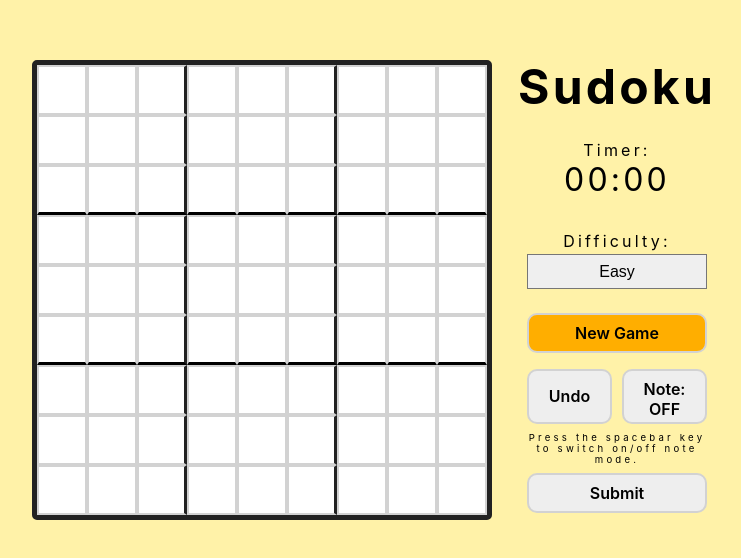
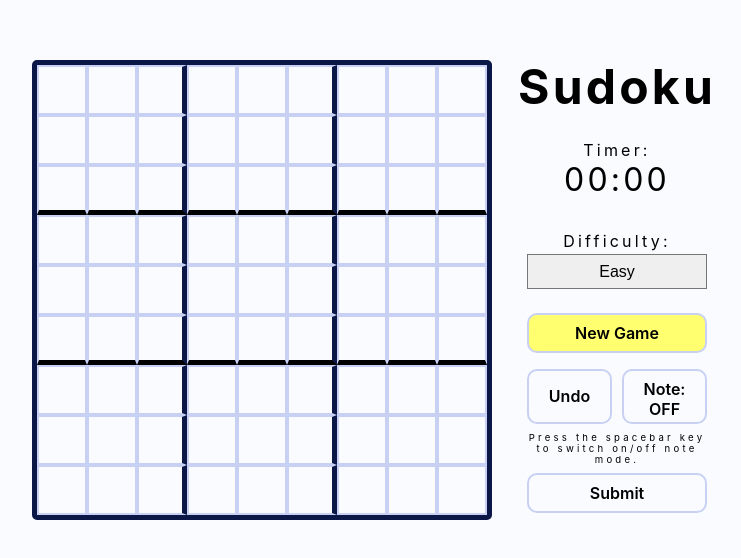
Before and after one commit to tangyvo/sudoku, a React (Create React App) app: page / in a window 1280 px wide. Shown: the part 110-668 px from the top of the page, without its empty margins (253-994 px from the left). Built offline with nearby package versions, Linux system fonts and the light colour scheme.

Commit message:
refactor

```diff
--- a/src/App.js
+++ b/src/App.js
@@ -38,7 +38,7 @@ const App = () => {
     setIsFullGrid(false);
   };
 
-  // API CALL FETCH NEW SUDOKU PUZZLE
+  // API CALL TO FETCH NEW SUDOKU PUZZLE
   const getNewPuzzle = () => {
     console.log("difficulty", difficulty);
     const api = `https://sugoku.herokuapp.com/board?difficulty=${difficulty}`;
@@ -79,7 +79,7 @@ const App = () => {
       }
     }
 
-    // WON - FREEZE TIMER AND SET WIN STATE
+    // IF WON - FREEZE TIMER AND SET WIN STATE
     if (!noMatch) {
       setError(false);
       setHasWon(true);
@@ -98,12 +98,21 @@ const App = () => {
       return;
     }
 
-    // FORMAT THE TIME TO 00:00
     let seconds = 0;
+    const timeRef = setInterval(() => {
+      seconds += 1;
+      formatTime(seconds);
+    }, 1000);
+
+    return () => {
+      clearInterval(timeRef);
+    };
+  }, [isPlaying, hasWon]);
+
+  // FORMAT TIME TO 00:00
+  const formatTime = (seconds) => {
         let mins;
         let sec = 0;
-    const timeRef = setInterval(() => {
-      seconds += 1;
     if (seconds >= 60) {
       mins = Math.floor(seconds / 60);
       sec = seconds % 60;
@@ -115,12 +124,7 @@ const App = () => {
     sec = sec === 0 ? "00" : sec <= 9 ? `0${sec}` : sec;
     let time = `${mins}:${sec}`;
     setTimer(time);
-    }, 1000);
-
-    return () => {
-      clearInterval(timeRef);
   };
-  }, [isPlaying, hasWon]);
 
   // ADD NUMBER INPUT TO GRID
   const userInput = (e, index) => {
@@ -153,11 +157,16 @@ const App = () => {
 
   // CHECKS KEY IS PRESSED AND CALLS REVEVANT FUNCTION
   const handleKeypress = (e) => {
+    // UP, DOWN, LEFT AND RIGHT ARROW KEYS
     if (e.keyCode >= 37 && e.keyCode <= 40) {
       handleSetFocus(e.keyCode);
-    } else if (isPlaying && e.keyCode === 32) {
-      handleNoteMode();
-    } else if (e.keyCode >= 49 && e.keyCode <= 57 && focus && noteModeOn) {
+    }
+    // SPACEBAR KEY (TOGGLE NOTE MODE ON/OFF)
+    else if (isPlaying && e.keyCode === 32) {
+      setNoteModeOn(!noteModeOn);
+    }
+    // 1-9 NUBMER KEYS
+    else if (e.keyCode >= 49 && e.keyCode <= 57 && focus && noteModeOn) {
       handleNote(e.keyCode);
     } else {
       return;
@@ -181,11 +190,7 @@ const App = () => {
     setNoteArr(noteArrayCopy);
   };
 
-// TOGGLE BETWEEN ON/OFF NOTE MODE
-  const handleNoteMode = () => {
-    setNoteModeOn(!noteModeOn);
-  };
-
+  // UPDATE FOCUS STATE WHEN UP, DOWN, LEFT AND ARROW KEYS ARE PRESSED
   const handleSetFocus = (key) => {
     let focusCopy = focus;
     if (key === 39) {
@@ -213,7 +218,7 @@ const App = () => {
     }
   };
 
-  // Re-focus cursor on input after turning off note mode
+  // REFOCUS CURSOR ON CURRENT INPUT BLOCK AFTER SWITCHING OFF NOTE MODE
   useEffect(() => {
     if (noteModeOn || !focus) return;
     let focusCopy = focus;
@@ -227,10 +232,7 @@ const App = () => {
     }
   }, [noteModeOn]);
 
-  const handleFocus = (index) => {
-    setFocus(index);
-  };
-
+  // UNDO - REVERT GRID TO LAST STATE
   const handleUndo = () => {
     let lastStep = gridHistory.length - 2;
     if (lastStep < 0) return;
@@ -247,7 +249,7 @@ const App = () => {
           originalGrid={originalGrid}
           userInput={userInput}
           focus={focus}
-          handleFocus={handleFocus}
+          handleFocus={(index) => setFocus(index)}
           isPlaying={isPlaying}
           noteModeOn={noteModeOn}
           noteArr={noteArr}
@@ -261,7 +263,7 @@ const App = () => {
           error={error}
           undo={handleUndo}
           isPlaying={isPlaying}
-          handleNoteMode={handleNoteMode}
+          handleNoteMode={() => setNoteModeOn(!noteModeOn)}
           noteModeOn={noteModeOn}
           gridHistory={gridHistory}
         />
--- a/src/component/Block.jsx
+++ b/src/component/Block.jsx
@@ -16,7 +16,7 @@ const Block = ({
       {original !== "0" ? (
         <div
           id={index}
-          className={(index === focus ? "original-focus original" : "original")}
+          className={(index === focus ? "na-focus original" : "original")}
         >
           {original}
         </div>
@@ -24,7 +24,7 @@ const Block = ({
         <div
           id={index}
             onClick={() => handleFocus(index)}
-          className={(focus === index && noteModeOn) ? "note-mode notes" : "notes"}
+          className={(focus === index && noteModeOn) ? "note-mode notes" : focus === index ? "notes na-focus" : 'notes'}
         >
           {noteArr[1].map(val => (
             <div key={Math.random()} className={`note note${val} show`}>
--- a/src/index.scss
+++ b/src/index.scss
@@ -18,13 +18,12 @@ body {
 COLOUR VARIABLES
 ------------------- */
 
-$dark-gray: rgb(34, 34, 34);
-$gray: rgb(210, 210, 210);
-$light-gray: rgb(238, 238, 238);
-$primary: rgb(255, 242, 168);
-$accent: rgb(255, 174, 0);
-$note: rgb(124, 124, 255);
-
+$dark-primary: #0a1747;
+$primary: rgb(200, 209, 243);
+$white: rgb(250, 251, 255);
+$lighter-gray: rgb(223, 229, 250);
+$accent: rgb(255, 255, 112);
+$secondary: rgb(130, 130, 245);
 /* -------------------
 TYPOGRAPHY
 ------------------- */
@@ -65,7 +64,7 @@ LAYOUT
   justify-content: center;
   align-items: center;
   min-height: 100vh;
-  background-color: $primary;
+  background-color: $white;
   position: relative;
 }
 
@@ -73,12 +72,12 @@ LAYOUT
   display: grid;
   grid-template-columns: repeat(9, 1fr);
   grid-template-rows: repeat(9, 1fr);
-  border: 5px solid $dark-gray;
+  border: 5px solid $dark-primary;
   border-radius: 5px;
 
   :nth-child(9n-6),
   :nth-child(9n-3) {
-    border-right: 3px solid $dark-gray;
+    border-right: 5px solid $dark-primary;
   }
 
   :nth-child(19),
@@ -99,7 +98,7 @@ LAYOUT
   :nth-child(52),
   :nth-child(53),
   :nth-child(54) {
-    border-bottom: 3px solid black;
+    border-bottom: 5px solid black;
   }
 }
 
@@ -121,23 +120,22 @@ BLOCKS
 .notes {
   width: 50px;
   height: 50px;
-  border: 2px solid $gray;
+  border: 2px solid $primary;
   text-align: center;
   font-size: 1.5rem;
   font-weight: 600;
   outline: none;
-  background-color: white;
+  background-color: $white;
   cursor: pointer;
-  color: $accent;
+  color: $dark-primary;
 }
 
 .original {
-  background-color: $light-gray;
+  background-color: $lighter-gray;
   display: flex;
   justify-content: center;
   align-items: center;
-  border: 2px solid $gray;
-  color: $dark-gray;
+  color: $dark-primary;
 }
 
 .notes {
@@ -150,12 +148,12 @@ BLOCKS
 
 .note {
   font-size: 10px;
-  color: $note;
+  color: $dark-primary;
   position: absolute;
 }
 
 .note-mode {
-  border: 3px solid $note;
+  background-color: $secondary;
 }
 
 .note1,
@@ -190,11 +188,11 @@ BLOCKS
 
 .focus {
   display: block;
-  border: 3px solid $accent;
+  background-color: $accent;
 }
 
-.original-focus {
-  border: 3px solid $dark-gray;
+.na-focus {
+  border: 3px solid $dark-primary;
 }
 
 /* -------------------
@@ -210,10 +208,10 @@ BUTTONS
   outline: none;
   width: 180px;
   border-radius: 10px;
-  border: 2px solid $gray;
+  border: 2px solid $primary;
   transition: 250ms ease;
   color: black;
-  background-color: $light-gray;
+  background-color: $white;
 }
 
 .active {
@@ -222,7 +220,6 @@ BUTTONS
 
   &:hover,
   &:focus {
-    color: white;
     letter-spacing: 0.1em;
   }
 }
@@ -243,9 +240,14 @@ BUTTONS
 }
 
 .btn-notes {
-  background-color: $note;
-  color: white;
+  background-color: $secondary;
+  color: $white;
   cursor: pointer;
+
+  &:hover,
+  &:focus {
+    letter-spacing: 0.1em;
+  }
 }
 
 /* -------------------
@@ -281,7 +283,7 @@ OTHER
   transform: translate(-50%, -50%);
   padding: 3em;
   background-color: rgba(0, 0, 0, 0.6);
-  color: white;
+  color: $white;
   border-radius: 10px;
   text-align: center;
 
```
Lines whose indentation alone changed are shown as unchanged.
